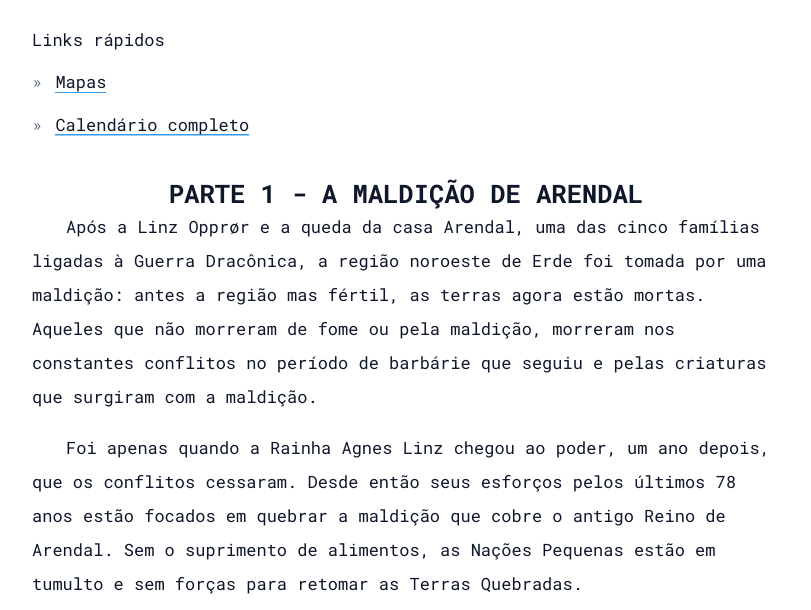
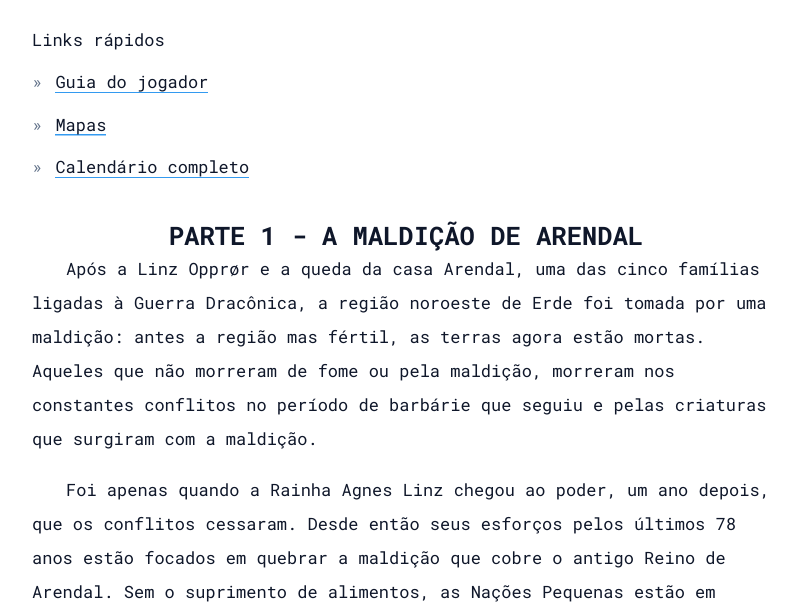
Before and after one commit to VytorCalixto/erde, an Astro site: page / in a window 1280 px wide. Shown: the part 190-800 px from the top of the page, without its empty margins (234-1045 px from the left). Built offline with nearby package versions, Linux system fonts and the light colour scheme; Astro itself is replaced by a stand-in of ours.

Commit message:
chore: add link to player's guide

```diff
--- a/src/components/Intro.astro
+++ b/src/components/Intro.astro
@@ -17,6 +17,11 @@
     Links rápidos
     <ul>
       <li>
+        <a href="/erde/documents/guia-jogador.pdf" target="_blank" rel="noopener noreferrer">
+          Guia do jogador
+        </a>
+      </li>
+      <li>
         <a href="https://imgur.com/a/CPgE3K3" target="_blank" rel="noopener noreferrer">
           Mapas
         </a>
```
Also changed, not shown: 1 other file.
